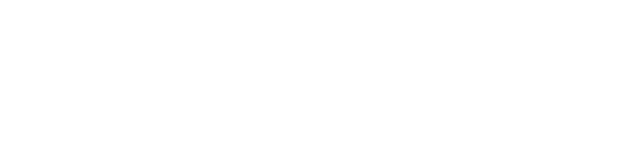
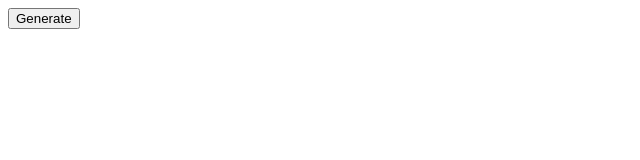
Before and after one commit to alexanderbliss/10-9-Code-Challenge, a plain HTML site: page index.html in a window 1280 px wide. Shown: the whole page, without its empty margins (0-640 px from the left). Drawn offline with Linux system fonts and the light colour scheme.

Commit message:
created button

```diff
--- a/client.js
+++ b/client.js
@@ -1,5 +1,6 @@
  $(document).ready(readyNow);
 
  function readyNow(){
-   console.log('script and querty sourced');
+   console.log('script and jquery sourced');
+
  }
--- a/index.html
+++ b/index.html
@@ -6,8 +6,13 @@
     <script src="Vendors/jquery.js" charset="utf-8"></script>
     <script src="client.js" charset="utf-8"></script>
     <title></title>
+
   </head>
   <body>
+    <div class="buttons">
+      <button id="gennerate">Generate</button>
+
+    </div>
 
   </body>
 </html>
```
